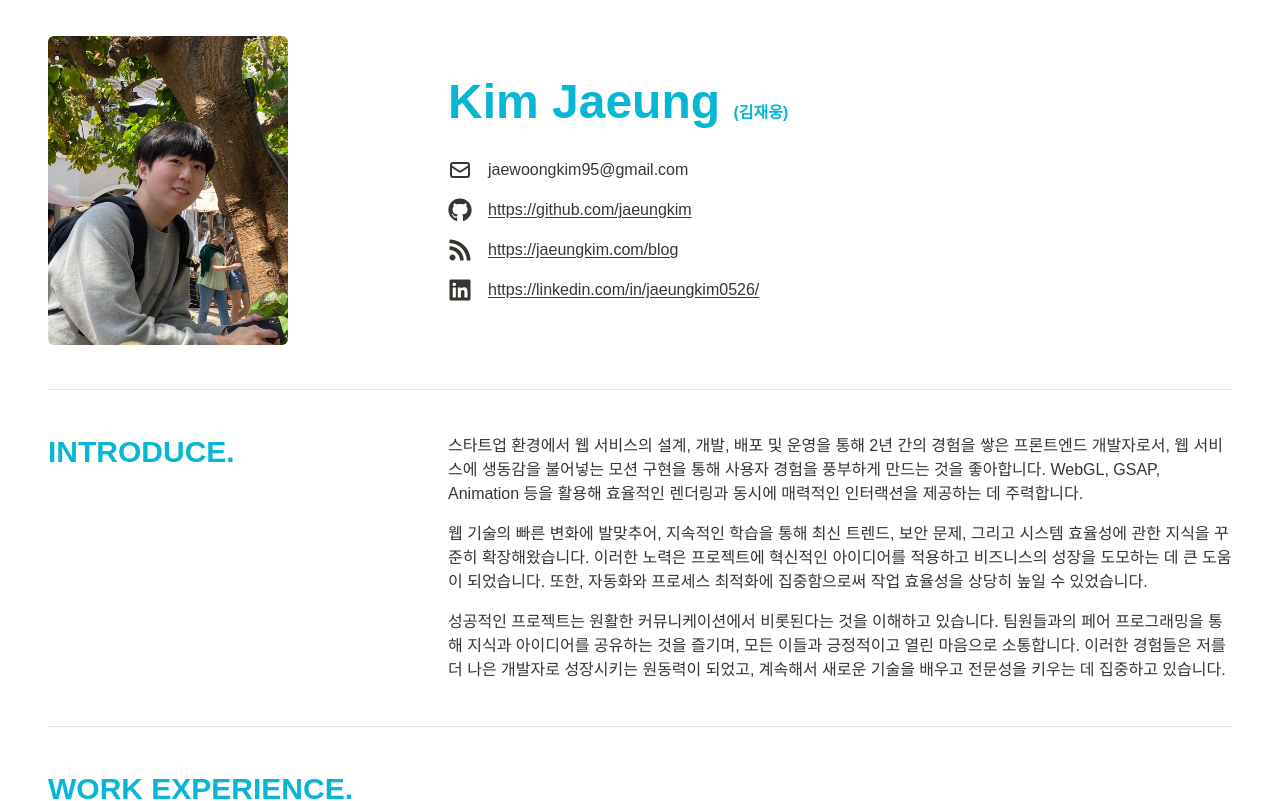
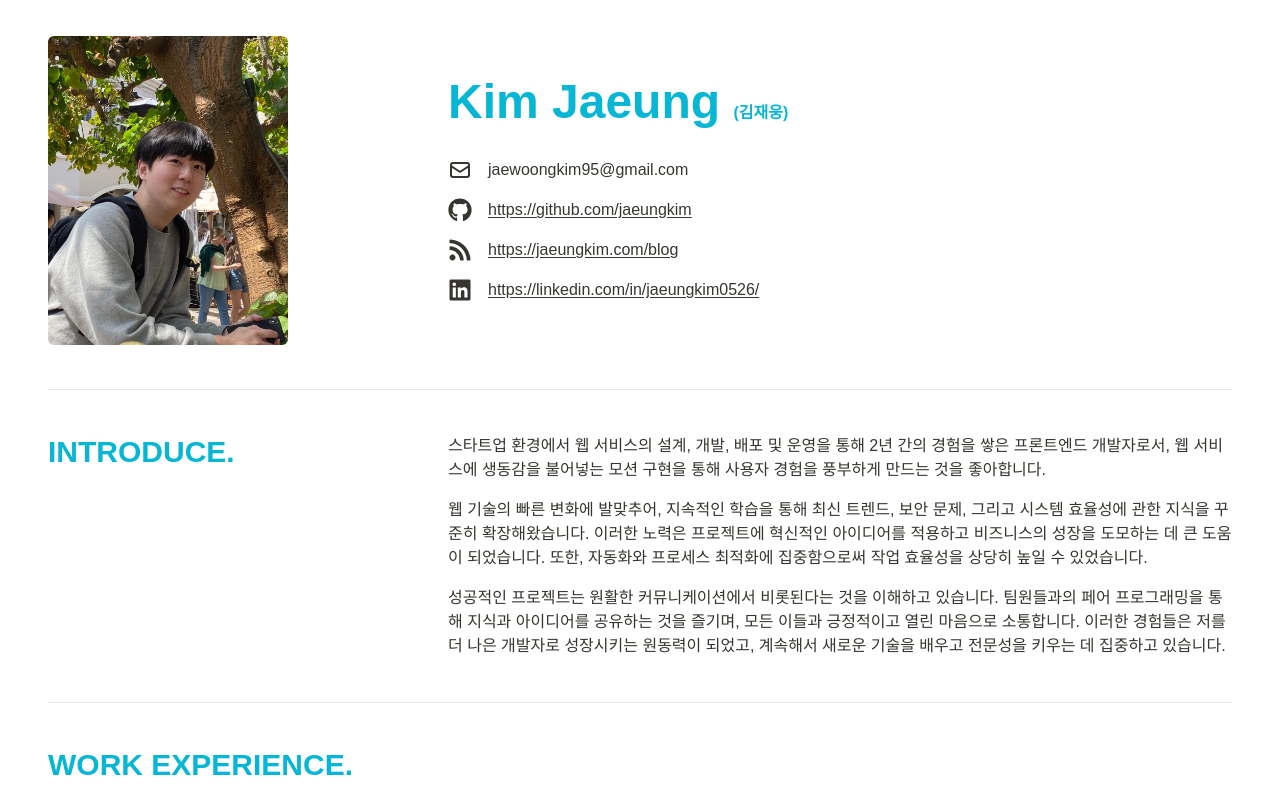
Before and after one commit to jaeungkim/portfolio-website-nextjs, a Next.js app: page /resume in a window 1280 px wide. Shown: the top 801 px of the page. Built offline with nearby package versions, Linux system fonts and the light colour scheme.

Commit message:
230114 11:09pm updated introduce part

```diff
--- a/pages/resume.tsx
+++ b/pages/resume.tsx
@@ -88,8 +88,7 @@ export default function About() {
             스타트업 환경에서 웹 서비스의 설계, 개발, 배포 및 운영을 통해 2년
             간의 경험을 쌓은 프론트엔드 개발자로서, 웹 서비스에 생동감을
             불어넣는 모션 구현을 통해 사용자 경험을 풍부하게 만드는 것을
-            좋아합니다. WebGL, GSAP, Animation 등을 활용해 효율적인 렌더링과
-            동시에 매력적인 인터랙션을 제공하는 데 주력합니다.
+            좋아합니다.
           </p>
           <p className="text-base mb-4">
             웹 기술의 빠른 변화에 발맞추어, 지속적인 학습을 통해 최신 트렌드,
```
